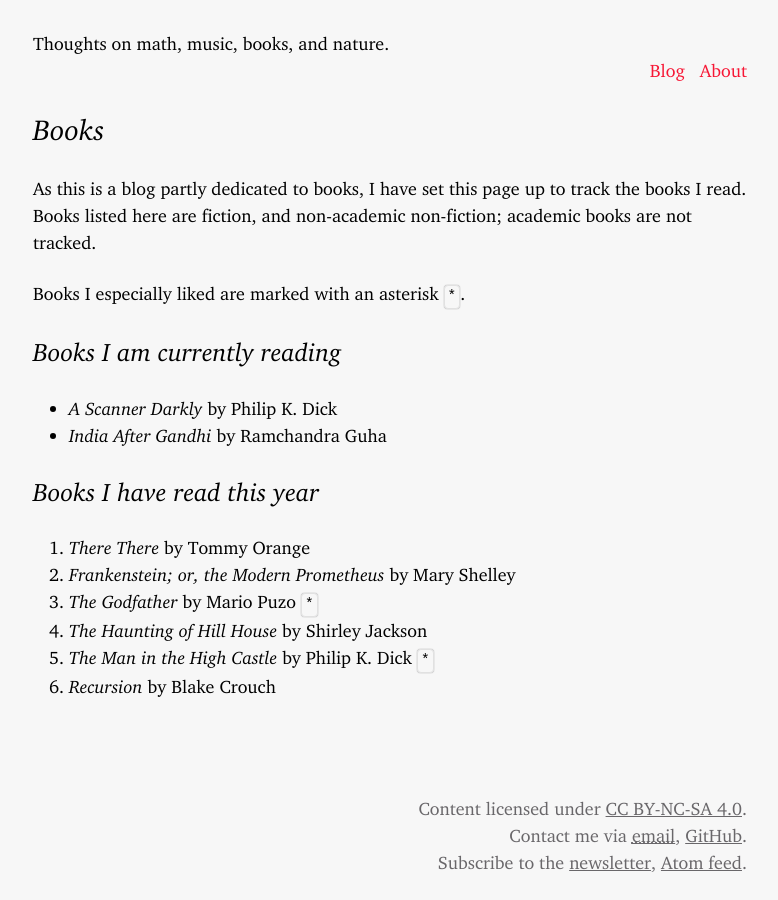
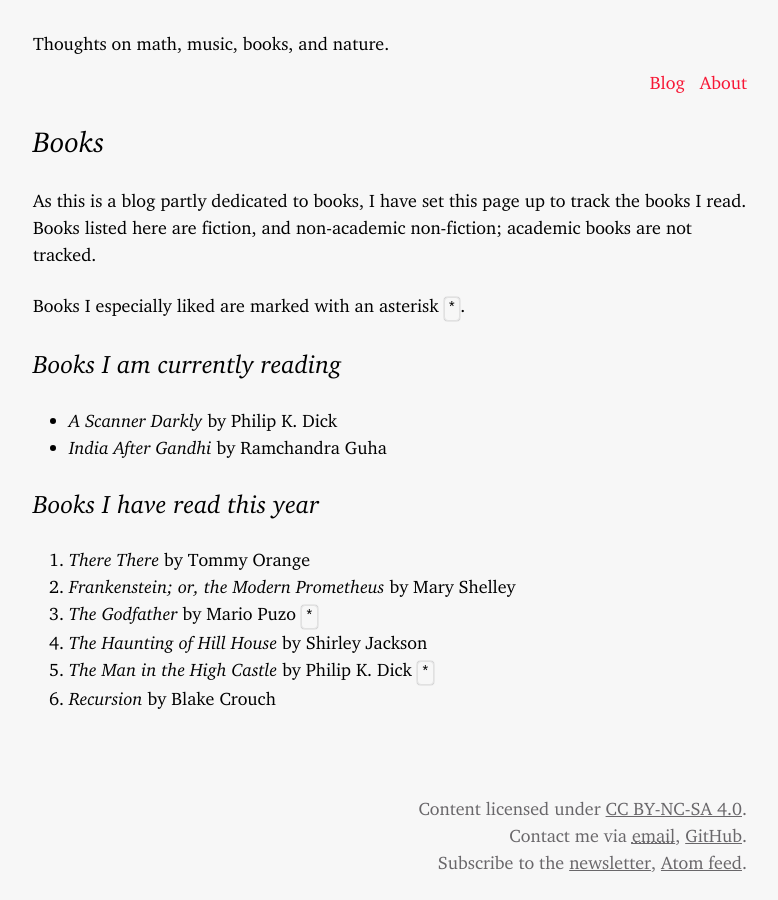
Before and after one commit to LeonardoGoller/LeonardoGoller.github.io, a Jekyll site: the page built from books.markdown, in a window 1280 px wide. Shown: the whole page, without its empty margins (250-1028 px from the left). Built offline with Jekyll 4.4.1, drawn with Linux system fonts in a browser that asks for light colours; comment, search, counter and statistics services are not loaded.

Commit message:
space after description, monospace font

```diff
--- a/assets/styles/main.scss
+++ b/assets/styles/main.scss
@@ -13,7 +13,7 @@
 $base-size: 1.8rem;
 
 $serif: 'Charter', serif;
-$mono: 'Fira Mono', monospace;
+$mono: monospace;
 
 /* Sass starts here! */
 *,
@@ -133,6 +133,10 @@ blockquote {
 }
 
 header {
+  & > p {
+    margin-bottom: 1.2rem;
+  }
+
   nav {
     ul {
       text-align: right;
```
